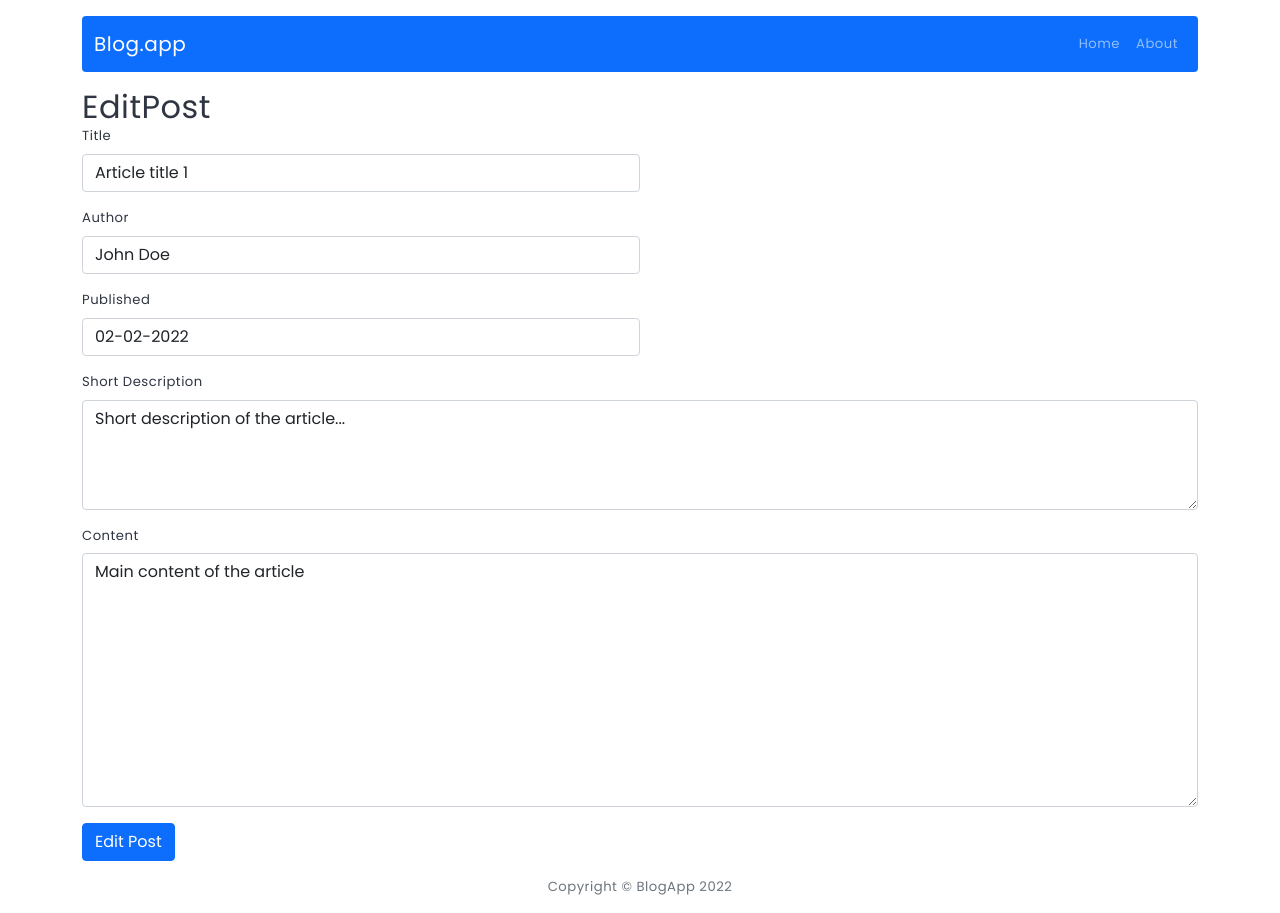
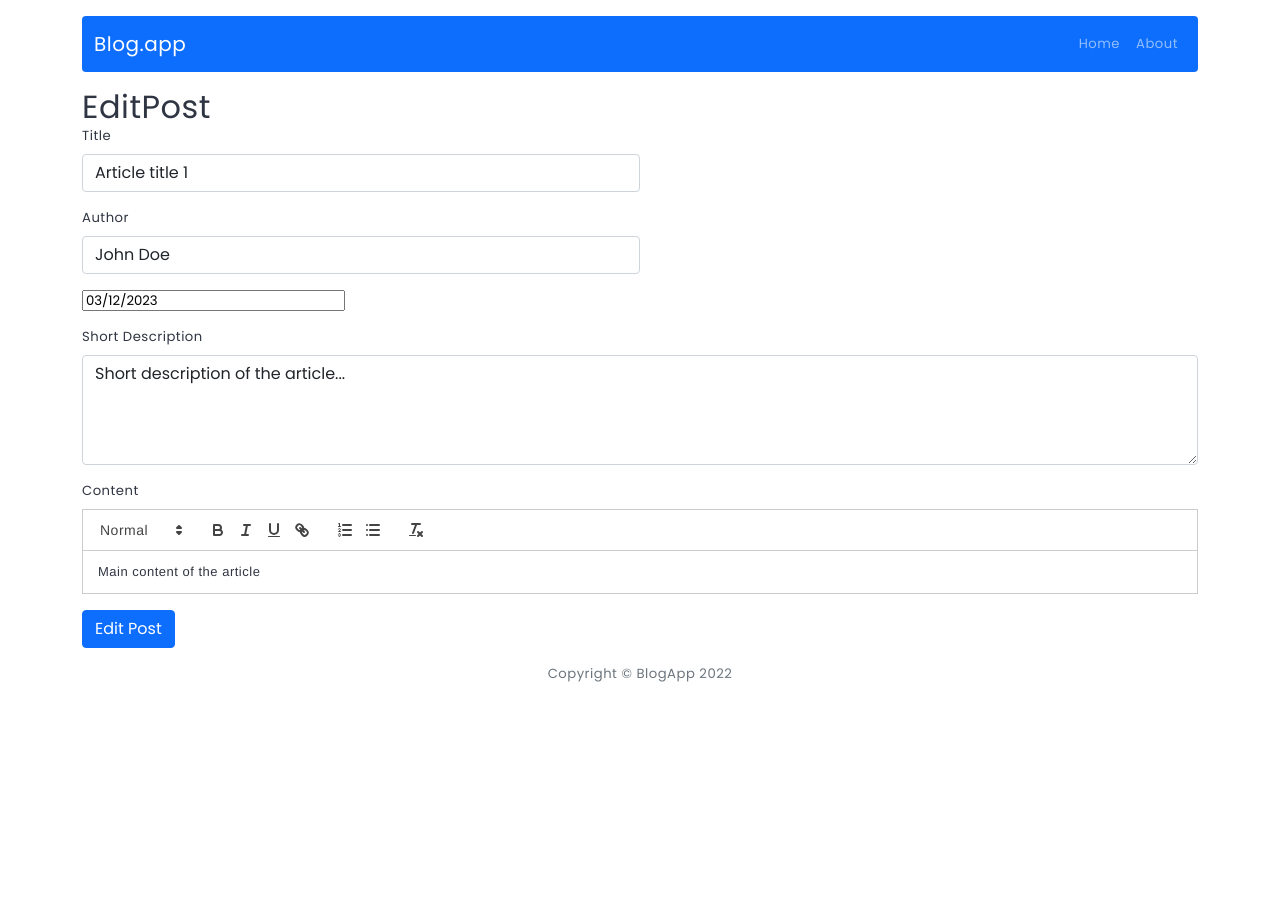
Before and after one commit to Maciej-Lask/crud-app, a React (Create React App) app: page /post/edit/1 in a window 1280 px wide. After the commit the page ends 800 px from the top, so only its background shows below. Built offline with nearby package versions, Linux system fonts and the light colour scheme.

Commit message:
Add form validation

```diff
--- a/package.json
+++ b/package.json
@@ -11,7 +11,10 @@
     "http-server": "^14.1.1",
     "react": "^18.2.0",
     "react-bootstrap": "2.0",
+    "react-datepicker": "^4.14.1",
     "react-dom": "^18.2.0",
+    "react-hook-form": "7.19.5",
+    "react-quill": "^2.0.0",
     "react-redux": "7.2.6",
     "react-router-dom": "^6.13.0",
     "react-scripts": "5.0.1",
--- a/src/components/features/PostForm/PostForm.js
+++ b/src/components/features/PostForm/PostForm.js
@@ -1,52 +1,52 @@
 import Button from 'react-bootstrap/Button';
 import PropTypes from 'prop-types';
-import { useState } from 'react';
+import { React, useState } from 'react';
 import shortid from 'shortid';
+import ReactQuill from 'react-quill';
+import 'react-quill/dist/quill.snow.css';
+import DatePicker from 'react-datepicker';
+import 'react-datepicker/dist/react-datepicker.css';
+import { useForm } from 'react-hook-form';
 
 const PostForm = ({ action, actionText, ...props }) => {
-  const [title, setTitle] = useState(props.title || '');
-  const [author, setAuthor] = useState(props.author || '');
-  const [publishedDate, setPublishedDate] = useState(props.publishedDate || '');
-  const [shortDescription, setShortDescription] = useState(
-    props.shortDescription || ''
-  );
-  const [content, setContent] = useState(props.content || '');
+  const {
+    register,
+    handleSubmit: validate,
+    formState: { errors },
+  } = useForm();
 
-  const handleTitleChange = (event) => {
-    setTitle(event.target.value);
+  const [formData, setFormData] = useState({
+    title: props.title || '',
+    author: props.author || '',
+    publishedDate: props.publishedDate || new Date(),
+    shortDescription: props.shortDescription || '',
+    content: props.content || ''
+  });
+
+  const [contentError, setContentError] = useState(false);
+  const [dateError, setDateError] = useState(false);
+
+  const handleInputChange = ({ target: { name, value } }) => {
+    setFormData(prevState => ({ ...prevState, [name]: value }));
   };
 
-  const handleAuthorChange = (event) => {
-    setAuthor(event.target.value);
+  const handleEditorChange = (content) => {
+    setFormData(prevState => ({ ...prevState, content }));
   };
 
-  const handlePublishedDateChange = (event) => {
-    setPublishedDate(event.target.value);
-  };
+  const handleSubmit = () => {
 
-  const handleShortDescriptionChange = (event) => {
-    setShortDescription(event.target.value);
-  };
-
-  const handleContentChange = (event) => {
-    setContent(event.target.value);
-  };
-
-  const handleSubmit = (event) => {
-    event.preventDefault();
-    action({
-      id: shortid.generate(),
-      title,
-      author,
-      publishedDate,
-      shortDescription,
-      content
-    });
+    setContentError(!formData.content);
+    setDateError(!formData.publishedDate);
+    if (contentError && dateError)
+    {
+      action({ id: shortid.generate(), ...formData });
+    }
   };
 
   return (
     <div>
-      <form onSubmit={handleSubmit}>
+      <form onSubmit={validate(handleSubmit)}>
         <div className="mb-3">
           <label htmlFor="title" className="form-label">
             Title
@@ -56,9 +56,16 @@ const PostForm = ({ action, actionText, ...props }) => {
             className="form-control w-50"
             id="title"
             placeholder="Enter title"
-            value={title}
-            onChange={handleTitleChange}
+            name="title"
+            {...register('title', { required: true, minLength: 3 })}
+            value={formData.title}
+            onChange={handleInputChange}
           />
+          {errors.title && (
+            <small className="d-block form-text text-danger mt-2">
+              Title is too short (min is 3)
+            </small>
+          )}
         </div>
         <div className="mb-3">
           <label htmlFor="author" className="form-label">
@@ -69,22 +76,32 @@ const PostForm = ({ action, actionText, ...props }) => {
             className="form-control w-50"
             id="author"
             placeholder="Enter author"
-            value={author}
-            onChange={handleAuthorChange}
+            name="author"
+            {...register('author', { required: true, minLength: 3 })}
+            value={formData.author}
+            onChange={handleInputChange}
           />
+          {errors.author && (
+            <small className="d-block form-text text-danger mt-2">
+              Author is required and should be at least 3 characters long.
+            </small>
+          )}
         </div>
         <div className="mb-3">
-          <label htmlFor="publishedDate" className="form-label">
-            Published
-          </label>
-          <input
-            type="text"
-            className="form-control w-50"
+          <DatePicker
             id="publishedDate"
-            placeholder="Enter publication date"
-            value={publishedDate}
-            onChange={handlePublishedDateChange}
+            selected={formData.publishedDate}
+            onChange={(date) =>
+              handleInputChange({
+                target: { name: 'publishedDate', value: date },
+              })
+            }
           />
+          {dateError && (
+            <small className="d-block form-text text-danger mt-2">
+              Date is required
+            </small>
+          )}
         </div>
         <div className="mb-3">
           <label htmlFor="shortDescription" className="form-label">
@@ -95,22 +112,35 @@ const PostForm = ({ action, actionText, ...props }) => {
             id="shortDescription"
             rows="4"
             placeholder="Enter short description"
-            value={shortDescription}
-            onChange={handleShortDescriptionChange}
+            name="shortDescription"
+            {...register('shortDescription', { required: true, minLength: 20 })}
+            value={formData.shortDescription}
+            onChange={handleInputChange}
           />
+          {errors.shortDescription && (
+            <small className="d-block form-text text-danger mt-2">
+              Short description is required and should have at least 20
+              characters.
+            </small>
+          )}
         </div>
         <div className="mb-3">
           <label htmlFor="content" className="form-label">
             Content
           </label>
-          <textarea
-            className="form-control"
+          <ReactQuill
+            theme="snow"
             id="content"
-            rows="10"
             placeholder="Enter content"
-            value={content}
-            onChange={handleContentChange}
+            name="content"
+            value={formData.content}
+            onChange={handleEditorChange}
           />
+          {contentError && (
+            <small className="d-block form-text text-danger mt-2">
+              Content can't be empty
+            </small>
+          )}
         </div>
         <Button type="submit">{actionText}</Button>
       </form>
@@ -125,7 +155,7 @@ PostForm.propTypes = {
   shortDescription: PropTypes.string,
   content: PropTypes.string,
   author: PropTypes.string,
-  publishedDate: PropTypes.string,
+  publishedDate: PropTypes.instanceOf(Date),
 };
 
 export default PostForm;
--- a/src/components/views/AllPostsList/AllPostsList.js
+++ b/src/components/views/AllPostsList/AllPostsList.js
@@ -4,7 +4,7 @@ import { Card, Row } from 'react-bootstrap';
 import { useSelector } from 'react-redux';
 import { Link } from 'react-router-dom';
 import styles from './AllPostsList.module.scss';
-
+import dateToStr from '../../../utils/dateToStr';
 const AllPostsList = () => {
   const posts = useSelector(getPosts);
   return (
@@ -21,7 +21,7 @@ const AllPostsList = () => {
                 </Card.Text>
                 <Card.Text>
                   <span className={styles.boldText}>Published: </span>
-                  {post.publishedDate}
+                  {dateToStr(post.publishedDate)}
                 </Card.Text>
                 <Card.Text>{post.shortDescription}</Card.Text>
                 <Link to={`/post/${post.id}`} className="btn btn-primary">
--- a/src/components/views/Post/Post.js
+++ b/src/components/views/Post/Post.js
@@ -8,6 +8,8 @@ import { Button, Container } from 'react-bootstrap';
 import { removePost } from '../../../redux/postsRedux';
 import { useDispatch } from 'react-redux';
 import { Navigate } from 'react-router-dom';
+import dateToStr from '../../../utils/dateToStr';
+
 
 const Post = () => {
   const { id } = useParams();
@@ -29,10 +31,11 @@ const Post = () => {
     setShowModal(false);
     navigate('/');
   };
+
   if (!postData) return <Navigate to="/" />;
   else
     return (
-      <Container className='w-75'>
+      <Container className="w-75">
         <div className="d-flex justify-content-between my-2">
           <h2>{postData.title}</h2>
           <div>
@@ -51,9 +54,9 @@ const Post = () => {
           </p>
           <p>
             <span className="fw-bold">Published: </span>
-            {postData.publishedDate}
+            {dateToStr(postData.publishedDate)}
           </p>
-          <p>{postData.content}</p>
+          <p dangerouslySetInnerHTML={{ __html: postData.content }} />
         </div>
 
         <Modal show={showModal} onHide={handleCancel}>
--- a/src/redux/initialState.js
+++ b/src/redux/initialState.js
@@ -5,7 +5,7 @@ const initialState = {
       title: 'Article title 1',
       shortDescription: 'Short description of the article...',
       content: 'Main content of the article',
-      publishedDate: '02-02-2022',
+      publishedDate: new Date('03-12-2023'),
       author: 'John Doe',
     },
     {
@@ -13,7 +13,7 @@ const initialState = {
       title: 'Article title 2',
       shortDescription: 'Short description of the article...',
       content: 'Main content of the article',
-      publishedDate: '02-02-2022',
+      publishedDate: new Date('03-12-2023'),
       author: 'John Kowalski',
     },
     {
@@ -21,7 +21,7 @@ const initialState = {
       title: 'Article title 3',
       shortDescription: 'Short description of the article...',
       content: 'Main content of the article',
-      publishedDate: '02-02-2022',
+      publishedDate: new Date('03-12-2023'),
       author: 'Doe Doe',
     },
     {
@@ -29,10 +29,9 @@ const initialState = {
       title: 'Article title 4',
       shortDescription: 'Short description of the article...',
       content: 'Main content of the article',
-      publishedDate: '02-02-2022',
+      publishedDate: new Date ('03-12-2023'),
       author: 'Adam Doe',
-    }
-
+    },
   ],
 };
 
--- /dev/null
+++ b/src/utils/dateToStr.js
@@ -0,0 +1,6 @@
+const dateToStr = function (date) {
+  const options = {  month: '2-digit', day: '2-digit', year: 'numeric'};
+  return date.toLocaleDateString('en-US', options);
+};
+
+export default dateToStr;
```
Also changed, not shown: 1 other file (tests, documents, lock files or other folders).
